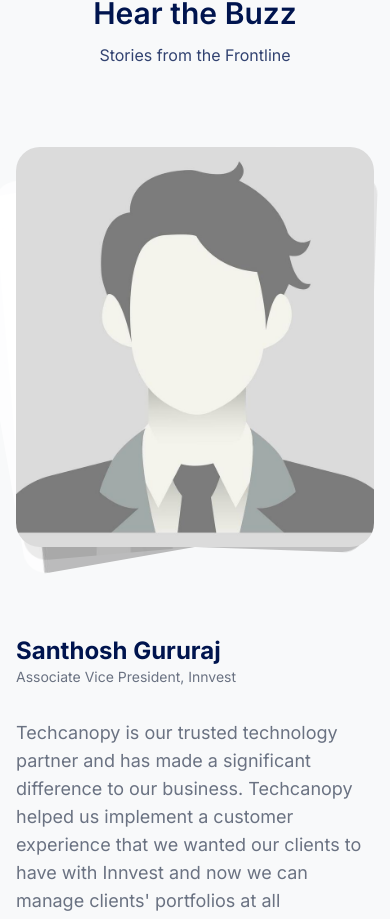
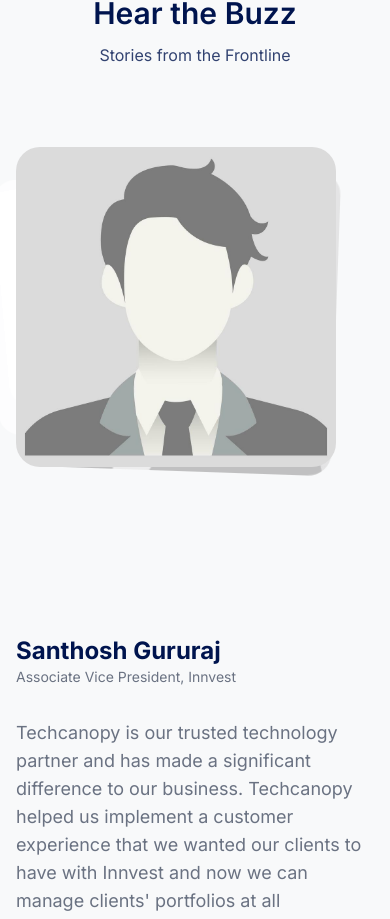
Before and after one commit to TanmayAgrawal68/tech-demo-site, a React (Vite) app: page / in a window 390 px wide. Shown: the part 8869-9788 px from the top of the page. Built offline with nearby package versions, Linux system fonts and the light colour scheme.

Commit message:
fix modal

```diff
--- a/src/components/ui/animated-testimonials.jsx
+++ b/src/components/ui/animated-testimonials.jsx
@@ -64,7 +64,7 @@ export const AnimatedTestimonials = ({ testimonials, autoplay = false }) => {
                     duration: 0.4,
                     ease: "easeInOut",
                   }}
-                  className="absolute inset-0 origin-bottom"
+                  className="absolute inset-0 origin-bottom w-[320px] overflow-clip md:w-full "
                 >
                   <img
                     src={testimonial.src}
@@ -72,7 +72,7 @@ export const AnimatedTestimonials = ({ testimonials, autoplay = false }) => {
                     width={500}
                     height={500}
                     draggable={false}
-                    className="h-full w-full rounded-3xl object-cover object-center"
+                    className="h-fit w-fit md:h-full md:w-full rounded-3xl object-cover object-center"
                   />
                 </motion.div>
               ))}
--- a/src/components/ui/team/TeamModal.jsx
+++ b/src/components/ui/team/TeamModal.jsx
@@ -42,14 +42,14 @@ export function TeamModal({ open, onClose, member }) {
     <AnimatePresence>
       {open && (
         <Motion.div
-          className="fixed inset-0 z-50 flex items-center justify-center"
+          className="fixed inset-0 z-50 flex items-center justify-center  "
           initial={{ opacity: 0 }}
           animate={{ opacity: 1 }}
           exit={{ opacity: 0 }}
         >
           <div className="absolute inset-0 bg-black/60" onClick={onClose} />
           <Motion.div
-            className="relative z-10 w-[min(94vw,980px)] rounded-2xl border border-border bg-card text-card-foreground shadow-xl overflow-hidden"
+            className="relative z-10 w-[min(94vw,980px)] max-h-[80vh] md:max-h-[90vh] rounded-2xl border border-border bg-card text-card-foreground shadow-xl overflow-scroll"
             initial={{ y: 40, opacity: 0 }}
             animate={{ y: 0, opacity: 1 }}
             exit={{ y: 20, opacity: 0 }}
@@ -64,7 +64,7 @@ export function TeamModal({ open, onClose, member }) {
                   className="relative w-full aspect-[3/4] perspective-[1200px]"
                 >
                   <Motion.div
-                    className="absolute inset-0 rounded-xl overflow-hidden shadow-xl"
+                    className="absolute inset-0 rounded-xl overflow-hidden shadow-xl "
                     style={{ rotateX, rotateY, transformStyle: "preserve-3d" }}
                   >
                     <div className="absolute inset-0 rounded-xl translate-z-[60px] border border-border bg-transparent">
```
